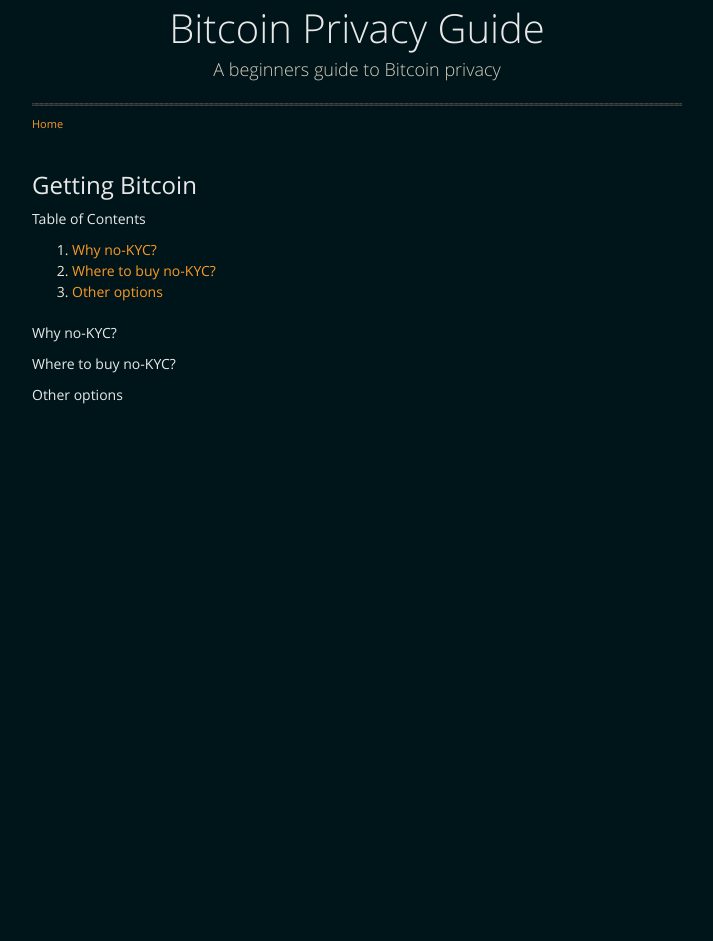
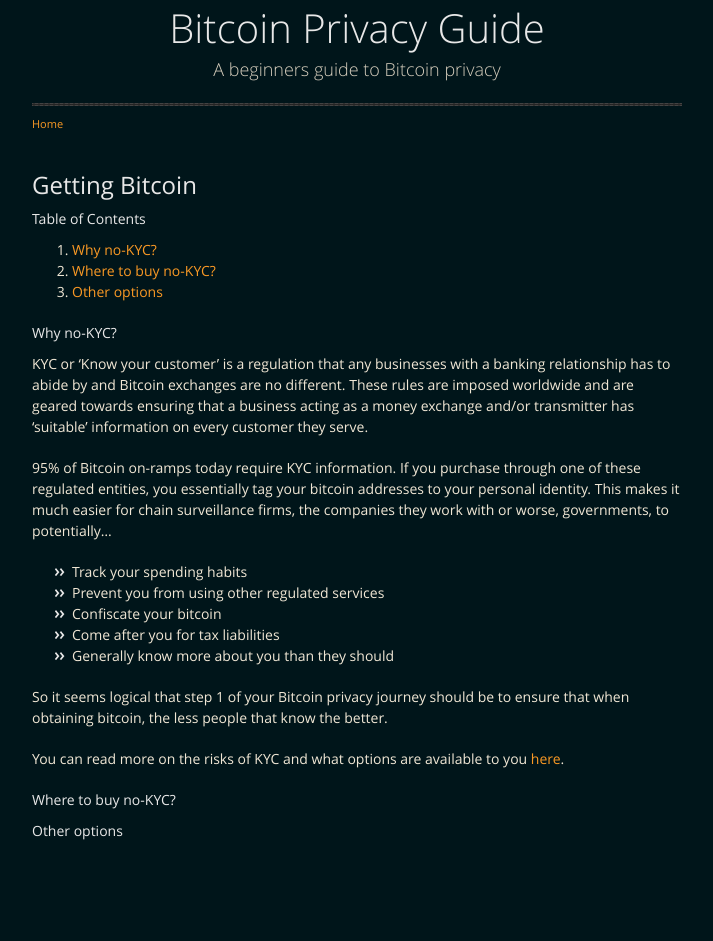
Before and after one commit to BitcoinQnA/BitcoinPrivacyGuide, a Jekyll site: the page built from get.md, in a window 1280 px wide. Shown: the whole page, without its empty margins (283-996 px from the left). Built offline with Jekyll 4.4.1, drawn with Linux system fonts in a browser that asks for light colours; before the commit the page ends 900 px from its top, so only the background shows below that.

Commit message:
Update get.md

```diff
--- a/get.md
+++ b/get.md
@@ -13,6 +13,19 @@ layout: default
 
 #### Why no-KYC?
 
+KYC or 'Know your customer' is a regulation that any businesses with a banking relationship has to abide by and Bitcoin exchanges are no different. These rules are imposed worldwide and are geared towards ensuring that a business acting as a money exchange and/or transmitter has 'suitable' information on every customer they serve.
+
+95% of Bitcoin on-ramps today require KYC information. If you purchase through one of these regulated entities, you essentially tag your bitcoin addresses to your personal identity. This makes it much easier for chain surveillance firms, the companies they work with or worse, governments, to potentially...
+
+* Track your spending habits
+* Prevent you from using other regulated services
+* Confiscate your bitcoin
+* Come after you for tax liabilities
+* Generally know more about you than they should
+
+So it seems logical that step 1 of your Bitcoin privacy journey should be to ensure that when obtaining bitcoin, the less people that know the better.
+
+You can read more on the risks of KYC and what options are available to you [here](https://bitcoinqna.github.io/noKYConly/).
 
 #### Where to buy no-KYC?
 
```
